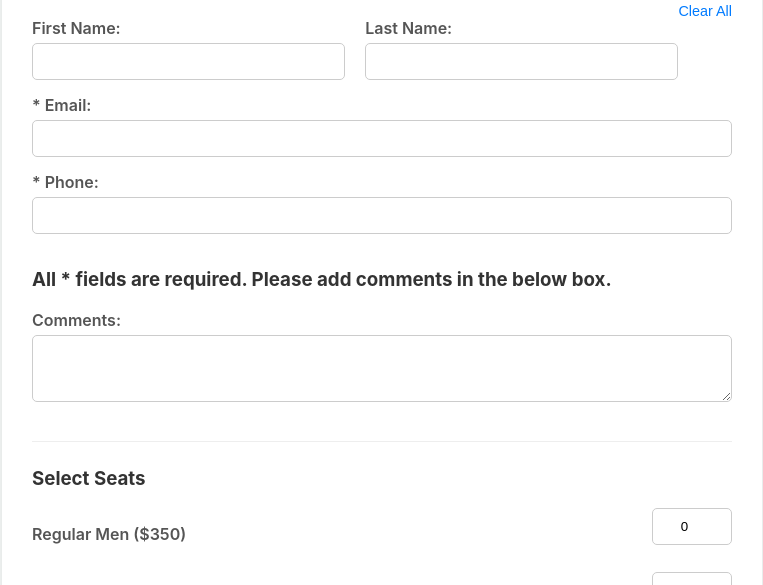
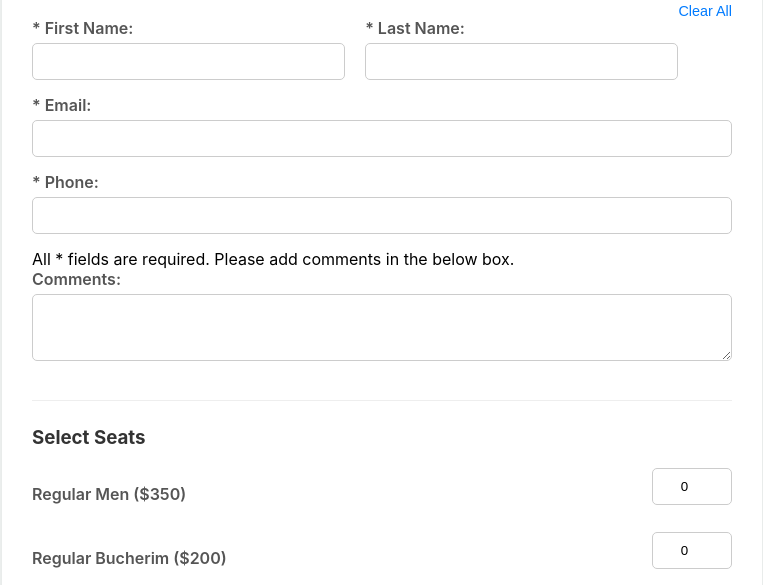
Before and after one commit to CMYShul/Shul-Seats, a website: page index.html in a window 1280 px wide. Shown: the part 174-759 px from the top of the page, without its empty margins (258-1021 px from the left). Drawn offline with Linux system fonts and the light colour scheme; a script that the page names is missing.

Commit message:
Update index.html

```diff
--- a/index.html
+++ b/index.html
@@ -18,12 +18,12 @@
             <div class="form-section">
                 <div class="name-fields">
                     <div>
-                        <label for="firstName">First Name:</label>
-                        <input type="text" id="firstName" name="* firstName" reguired>
+                        <label for="firstName">* First Name:</label>
+                        <input type="text" id="firstName" name="firstName" reguired>
                     </div>
                     <div>
-                        <label for="lastName">Last Name:</label>
-                        <input type="text" id="lastName" name="* lastName" required>
+                        <label for="lastName">* Last Name:</label>
+                        <input type="text" id="lastName" name="lastName" required>
                     </div>
                 </div>
 
@@ -32,7 +32,7 @@
 
                 <label for="phone">* Phone:</label>
                 <input type="tel" id="phone" name="phone" required>
-                     <h3>All * fields are required. Please add comments in the below box.</h3>
+                     <div>All * fields are required. Please add comments in the below box.</div>
                 <label for="comments">Comments:</label>
                 <textarea id="comments" name="comments" rows="3"></textarea>
             </div>
```
